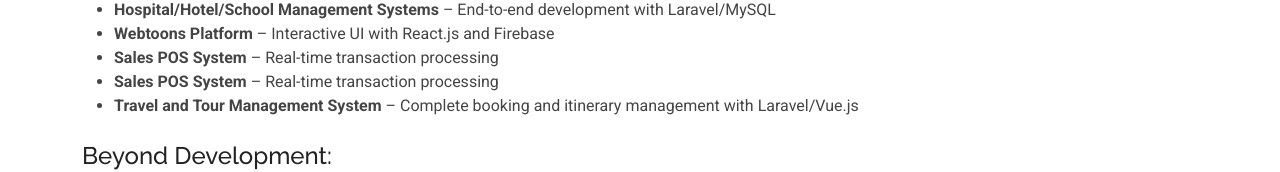
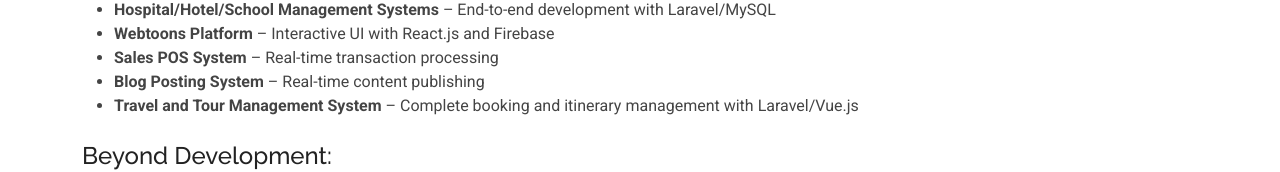
Before and after one commit to thuzarlwin96/thuzarlwin96.github.io, a plain HTML site: page resume.html in a window 1280 px wide. Shown: the part 622-794 px from the top of the page. Drawn offline with Linux system fonts and the light colour scheme.

Commit message:
Updated 3

```diff
--- a/resume.html
+++ b/resume.html
@@ -165,8 +165,8 @@
                   processing
                 </li>
                 <li>
-                  <strong>Sales POS System</strong> – Real-time transaction
-                  processing
+                  <strong>Blog Posting System</strong> – Real-time content
+                  publishing
                 </li>
                 <li>
                   <strong>Travel and Tour Management System</strong> – Complete
```
